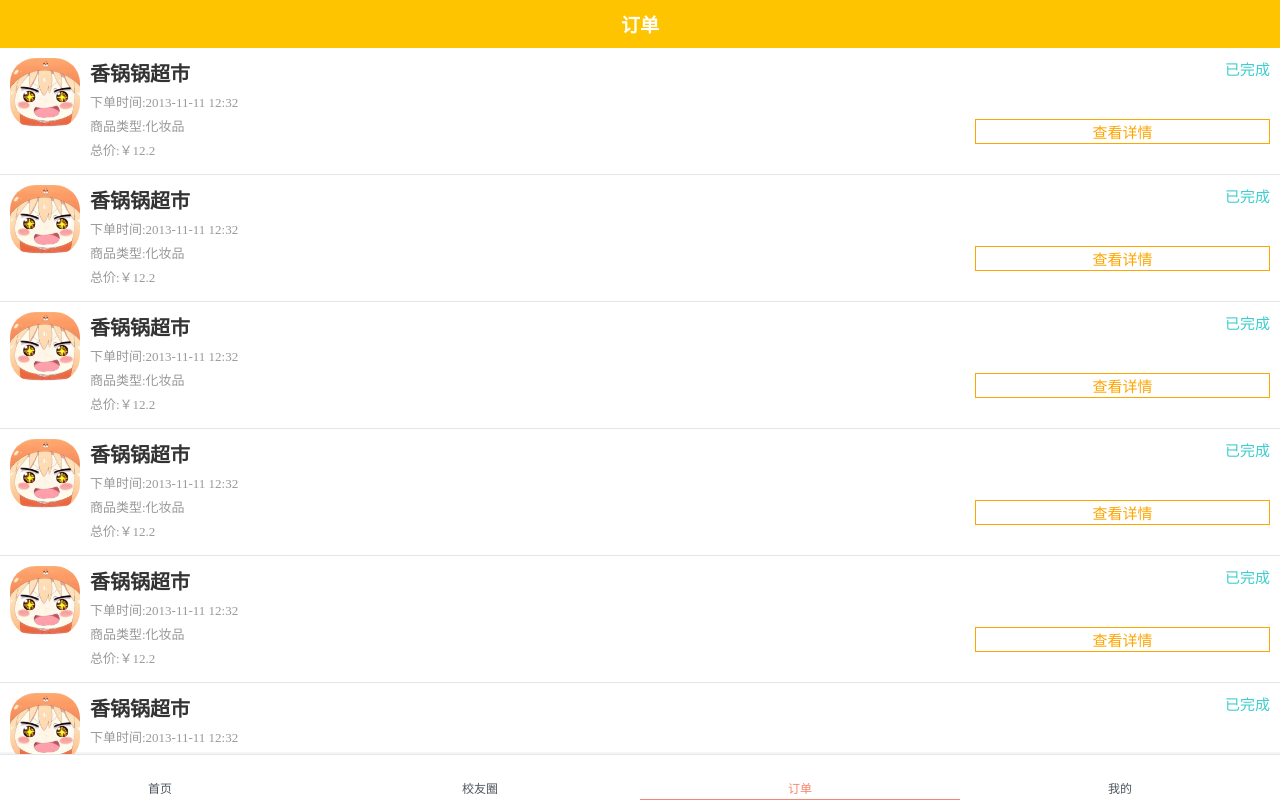
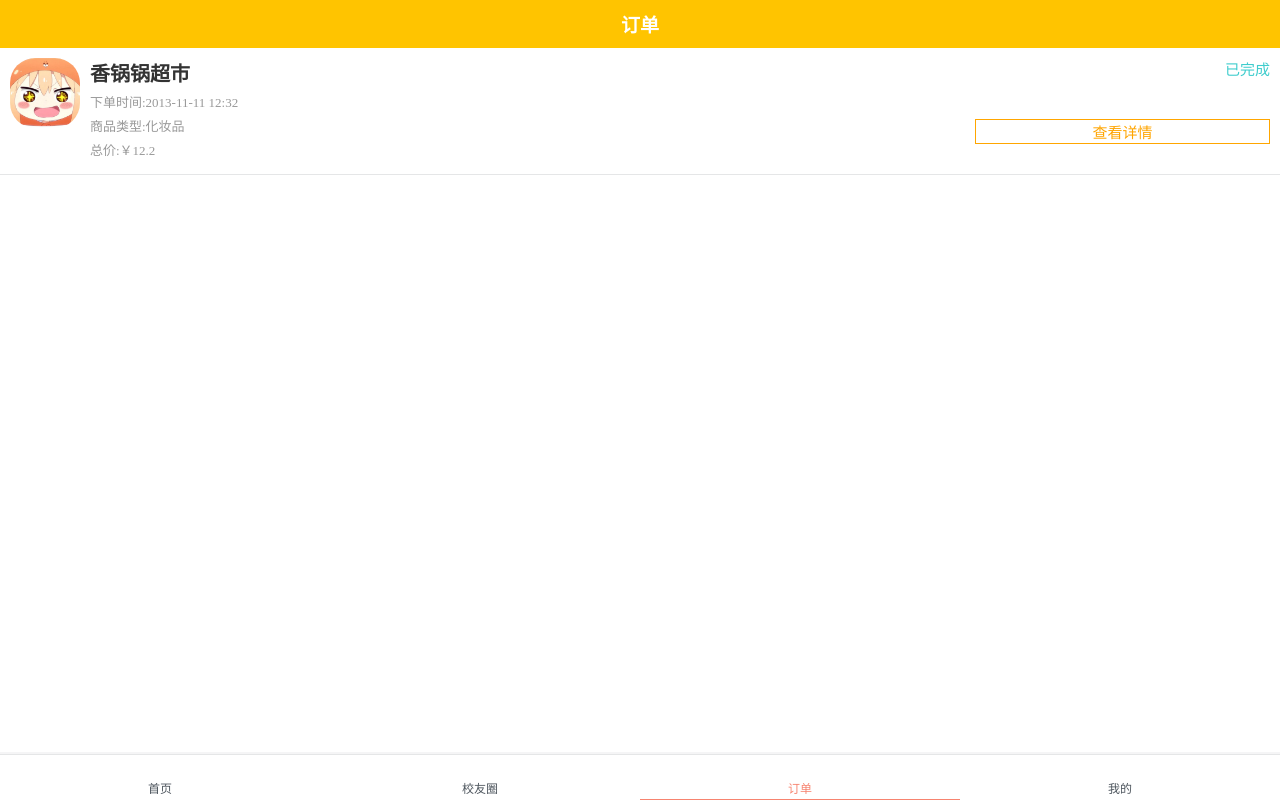
Before and after one commit to Darlene-rong/school-seller, a Vue app: page /#/order in a window 1280 px wide. Built offline with nearby package versions, Linux system fonts and the light colour scheme; a web font is replaced by a local one.

Commit message:
查看详情页面

```diff
--- a/src/components/orderPage/looking.vue
+++ b/src/components/orderPage/looking.vue
@@ -1,5 +1,7 @@
 <template>
-
+    <div>
+        dgdga
+    </div>
 </template>
 
 <script>
--- a/src/components/orderPage/order.vue
+++ b/src/components/orderPage/order.vue
@@ -14,111 +14,7 @@
                 </div>
                 <div class="order-state">
                     <p>已完成</p>
-                    <router-link :to="{path: '/'}">
-                        <div class="looking">查看详情</div>
-                    </router-link>
-                </div>
-            </div>
-
-
-
-            <div class="order-main">
-                <div class="order-img">
-                    <img src="../../assets/img/mainView/darlene.jpg" alt="">
-                </div>
-                <div class="order-time">
-                    <h1>香锅锅超市</h1>
-                    <p class="one">下单时间:2013-11-11 12:32</p>
-                    <p>商品类型:化妆品</p>
-                    <p class="two">总价:￥12.2</p>
-                </div>
-                <div class="order-state">
-                    <p>已完成</p>
-                    <router-link :to="{path: '/'}">
-                        <div class="looking">查看详情</div>
-                    </router-link>
-                </div>
-            </div>            <div class="order-main">
-                <div class="order-img">
-                    <img src="../../assets/img/mainView/darlene.jpg" alt="">
-                </div>
-                <div class="order-time">
-                    <h1>香锅锅超市</h1>
-                    <p class="one">下单时间:2013-11-11 12:32</p>
-                    <p>商品类型:化妆品</p>
-                    <p class="two">总价:￥12.2</p>
-                </div>
-                <div class="order-state">
-                    <p>已完成</p>
-                    <router-link :to="{path: '/'}">
-                        <div class="looking">查看详情</div>
-                    </router-link>
-                </div>
-            </div>
-                        <div class="order-main">
-                <div class="order-img">
-                    <img src="../../assets/img/mainView/darlene.jpg" alt="">
-                </div>
-                <div class="order-time">
-                    <h1>香锅锅超市</h1>
-                    <p class="one">下单时间:2013-11-11 12:32</p>
-                    <p>商品类型:化妆品</p>
-                    <p class="two">总价:￥12.2</p>
-                </div>
-                <div class="order-state">
-                    <p>已完成</p>
-                    <router-link :to="{path: '/'}">
-                        <div class="looking">查看详情</div>
-                    </router-link>
-                </div>
-            </div>
-                        <div class="order-main">
-                <div class="order-img">
-                    <img src="../../assets/img/mainView/darlene.jpg" alt="">
-                </div>
-                <div class="order-time">
-                    <h1>香锅锅超市</h1>
-                    <p class="one">下单时间:2013-11-11 12:32</p>
-                    <p>商品类型:化妆品</p>
-                    <p class="two">总价:￥12.2</p>
-                </div>
-                <div class="order-state">
-                    <p>已完成</p>
-                    <router-link :to="{path: '/'}">
-                        <div class="looking">查看详情</div>
-                    </router-link>
-                </div>
-            </div>
-                        <div class="order-main">
-                <div class="order-img">
-                    <img src="../../assets/img/mainView/darlene.jpg" alt="">
-                </div>
-                <div class="order-time">
-                    <h1>香锅锅超市</h1>
-                    <p class="one">下单时间:2013-11-11 12:32</p>
-                    <p>商品类型:化妆品</p>
-                    <p class="two">总价:￥12.2</p>
-                </div>
-                <div class="order-state">
-                    <p>已完成</p>
-                    <router-link :to="{path: '/'}">
-                        <div class="looking">查看详情</div>
-                    </router-link>
-                </div>
-            </div>
-                        <div class="order-main">
-                <div class="order-img">
-                    <img src="../../assets/img/mainView/darlene.jpg" alt="">
-                </div>
-                <div class="order-time">
-                    <h1>香锅锅超市</h1>
-                    <p class="one">下单时间:2013-11-11 12:32</p>
-                    <p>商品类型:化妆品</p>
-                    <p class="two">总价:￥12.2</p>
-                </div>
-                <div class="order-state">
-                    <p>已完成</p>
-                    <router-link :to="{path: '/'}">
+                    <router-link :to="{path: '/looking'}">
                         <div class="looking">查看详情</div>
                     </router-link>
                 </div>
--- a/src/router/index.js
+++ b/src/router/index.js
@@ -10,6 +10,7 @@ import school from '@/components/schoolPage/school.vue'
 import todayDetails from '@/components/schoolPage/page/todayDetails.vue'
 //订单
 import order from '@/components/orderPage/order.vue'
+import looking from '@/components/orderPage/looking.vue'
 
 //个人信息
 import personal from '@/components/personalPage/personal.vue'
@@ -121,6 +122,11 @@ export default new Router({
       path: '/todayDetails',
       name: 'todayDetails',
       component: todayDetails
+    },
+    {
+      path: '/looking',
+      name: 'looking',
+      component: looking
     }
   ]
 })
```
